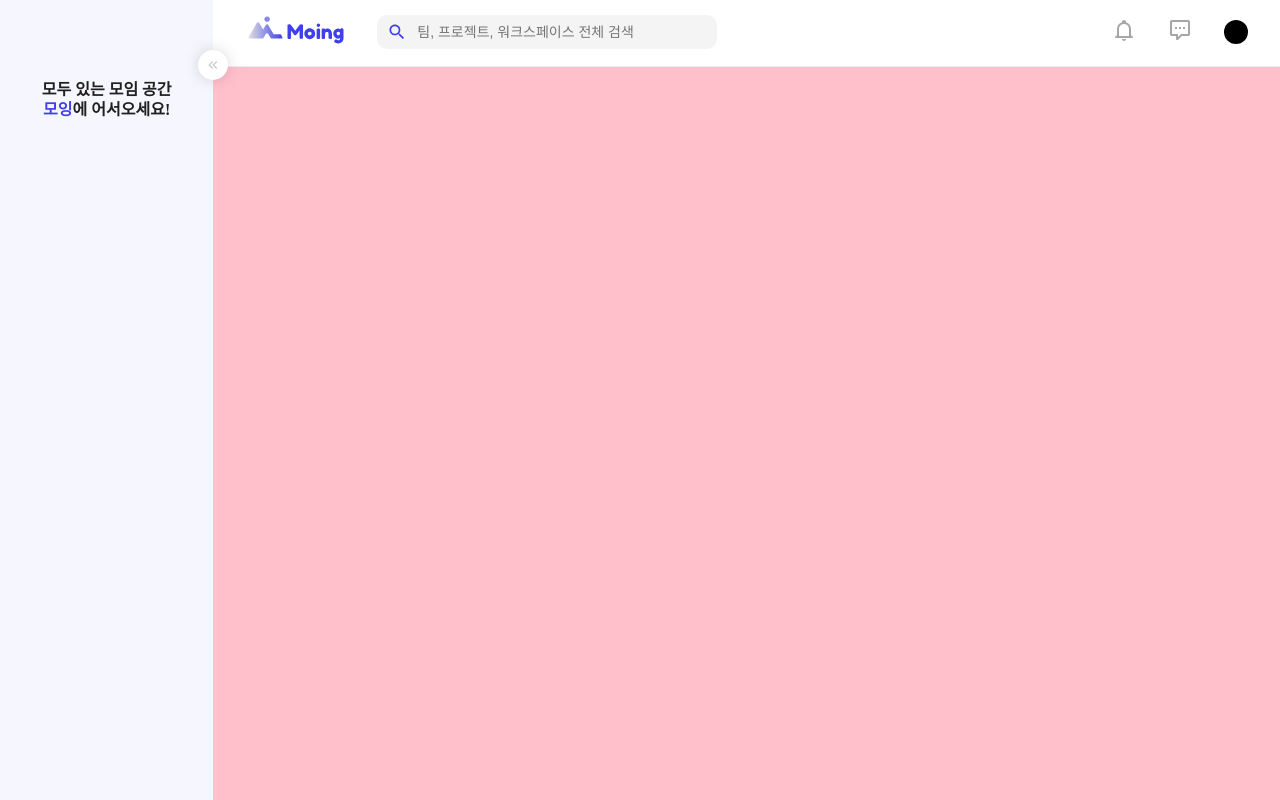
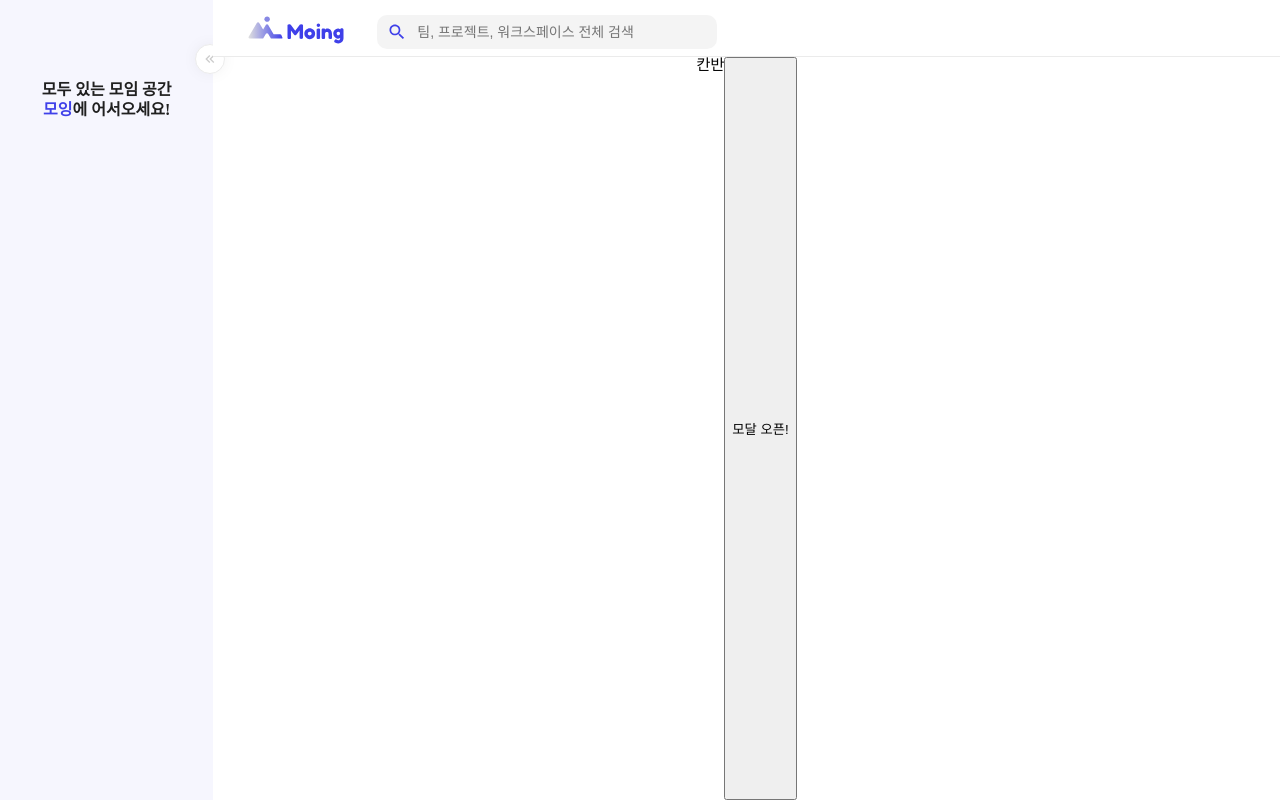
Before and after one commit to Moing-project/Moing-Workspace-FE, a React (Create React App) app: page /Kanban in a window 1280 px wide. Built offline with nearby package versions, Linux system fonts and the light colour scheme.

Commit message:
[add, modify] 페이지 레이아웃 수정, 모달 일부 구현

```diff
--- a/src/layout/SideBar.tsx
+++ b/src/layout/SideBar.tsx
@@ -1,6 +1,8 @@
+import { styled } from "styled-components";
 import { InitialSideBar } from "../styledComponents/SideBar";
+import { SideClose, SideOpen } from "../components/UsingIcons";
 
-export default function SideBar() {
+export default function SideBar({ toggleSidebar, sidebarOpen }: any) {
   return (
     <aside>
       <InitialSideBar>
@@ -9,6 +11,33 @@ export default function SideBar() {
           <span>모잉</span>에 어서오세요!
         </h1>
       </InitialSideBar>
+      <SideBarButton onClick={toggleSidebar}>
+        {sidebarOpen ? <SideClose /> : <SideOpen />}
+      </SideBarButton>
     </aside>
   );
 }
+
+const SideBarButton = styled.button`
+  position: absolute;
+  top: 44px;
+  right: -12px;
+  z-index: 1;
+  cursor: pointer;
+
+  display: flex;
+  justify-content: center;
+  align-items: center;
+  border: none;
+  background: #fff;
+  width: 30px;
+  height: 30px;
+  flex-shrink: 0;
+  border-radius: 50%;
+  border: 1px solid #ebebeb;
+  box-shadow: 0px 0px 18px -4px rgba(0, 0, 0, 0.1);
+
+  svg {
+    width: 20px;
+  }
+`;
--- a/src/layout/WorkspaceLayout.tsx
+++ b/src/layout/WorkspaceLayout.tsx
@@ -3,7 +3,6 @@ import styled from "styled-components";
 import HeaderWithToken from "./HeaderWithToken";
 import SideBar from "./SideBar";
 import { Outlet } from "react-router-dom";
-import { SideClose, SideOpen } from "../components/UsingIcons";
 
 export default function WorkspaceLayout() {
   const [sidebarOpen, setSidebarOpen] = useState(true);
@@ -13,18 +12,13 @@ export default function WorkspaceLayout() {
   };
 
   return (
-    <Wrapper>
-      <StyledSection $sidebarOpen={sidebarOpen}>
-        <SideBar />
-        <main>
-          <SideBarButton onClick={toggleSidebar}>
-            {sidebarOpen ? <SideClose /> : <SideOpen />}
-          </SideBarButton>
-          <HeaderWithToken />
-          <Outlet /> {/* 여기에 자식 라우트들이 렌더링됩니다 */}
-        </main>
-      </StyledSection>
-    </Wrapper>
+    <StyledLayout $sidebarOpen={sidebarOpen}>
+      <SideBar toggleSidebar={toggleSidebar} sidebarOpen={sidebarOpen} />
+      <section>
+        <HeaderWithToken />
+        <Outlet /> {/* 여기에 자식 라우트들이 렌더링됩니다 */}
+      </section>
+    </StyledLayout>
   );
 }
 
@@ -32,18 +26,13 @@ interface StyledSectionProps {
   $sidebarOpen: boolean;
 }
 
-const Wrapper = styled.div`
+const StyledLayout = styled.div<StyledSectionProps>`
   display: flex;
-  flex-direction: column;
-  height: 100vh;
-  overflow: hidden; /* 스크롤 막기 */
-`;
-
-const StyledSection = styled.section<StyledSectionProps>`
-  display: flex;
-  height: 100vh;
 
   aside {
+    height: 100vh;
+    position: sticky;
+    top: 0;
     box-sizing: border-box;
     display: flex;
     justify-content: center;
@@ -54,39 +43,15 @@ const StyledSection = styled.section<StyledSectionProps>`
     transition: flex 0.3s ease-in-out;
   }
 
-  & > main {
-    position: relative;
+  section {
     flex: ${({ $sidebarOpen }) => ($sidebarOpen ? "5" : "6")};
     /* flex: 4; */
     transition: flex 0.3s ease-in-out;
 
-    /* main {
-      height: 100vh;
-      display: flex;
-      justify-content: center;
-      padding-top: 20vh;
-    } */
+    main {
+      margin-top: 57px;
+      overflow-y: scroll;
+      height: calc(100vh - 57px); /* 높이 계산을 통해 콘텐츠 영역 제한 */
+    }
   }
 `;
-
-const SideBarButton = styled.button`
-  position: absolute;
-  top: 50px;
-  left: -15px;
-  cursor: pointer;
-
-  display: flex;
-  justify-content: center;
-  align-items: center;
-  border: none;
-  background: #fff;
-  width: 30px;
-  height: 30px;
-  flex-shrink: 0;
-  border-radius: 50%;
-  box-shadow: 0px 0px 18px -4px rgba(0, 0, 0, 0.3);
-
-  svg {
-    width: 20px;
-  }
-`;
--- a/src/page/Kanban.tsx
+++ b/src/page/Kanban.tsx
@@ -1,17 +1,28 @@
-// 모달 작업 요기서 !!
+import { useState } from "react";
 import styled from "styled-components";
+import Modal from "../components/Modal/Modal";
+import IssueModal from "./modals/IssueModal";
 
 export default function Kanban() {
+  const [isIssueModalOpen, setIsIssueModalOpen] = useState<boolean>(false);
+
+  const handleSetIsIssueModalOpen = () => setIsIssueModalOpen(true);
+  const handleSetIsIssueModalClose = () => setIsIssueModalOpen(false);
+
   return (
-    <KanbanLayoutMain>
-      <div></div>
-    </KanbanLayoutMain>
+    <>
+      <KanbanLayoutMain>
+        <div style={{ height: "1000px" }}>칸반</div>
+        <button onClick={handleSetIsIssueModalOpen}>모달 오픈!</button>
+      </KanbanLayoutMain>
+      <Modal isOpen={isIssueModalOpen} onClose={handleSetIsIssueModalClose}>
+        <IssueModal />
+      </Modal>
+    </>
   );
 }
 
 const KanbanLayoutMain = styled.main`
-  height: 100vh;
   display: flex;
   justify-content: center;
-  background: pink;
 `;
--- /dev/null
+++ b/src/page/modals/IssueModal.tsx
@@ -0,0 +1,6 @@
+import React from "react";
+import { ModalBody } from "./../../styledComponents/commons/Modals";
+
+export default function IssueModal() {
+  return <ModalBody>IssueModal</ModalBody>;
+}
--- a/src/styledComponents/Header.ts
+++ b/src/styledComponents/Header.ts
@@ -1,10 +1,12 @@
 import { styled } from "styled-components";
 
 export const HeaderLayout = styled.div`
+  position: fixed;
+  top: 0;
   width: 100%;
   height: 56px;
   border-bottom: 1px solid var(--gray-03);
-  background: var(--white-100);
+  background: #fff;
 `;
 
 export const HeaderBox = styled.div`
--- a/src/styledComponents/commons/Modals.ts
+++ b/src/styledComponents/commons/Modals.ts
@@ -65,46 +65,4 @@ export const ModalBody = styled.div`
   font-weight: 500;
   color: var(--gray-06);
   text-align: center;
-
-  h2 {
-    color: var(--font-main);
-    font-weight: 700;
-  }
-
-  section {
-    margin-top: 10px;
-
-    article {
-      position: relative;
-      display: flex;
-      justify-content: center;
-      align-items: center;
-      padding-bottom: 10px;
-
-      input {
-        border: none;
-        text-align: center;
-        font-weight: 600;
-
-        &:focus {
-          outline: none;
-        }
-      }
-
-      h3 {
-        position: absolute;
-        right: 0;
-        text-align: right;
-        color: #ff0000;
-        height: 20px;
-      }
-    }
-  }
-
-  & > div {
-    text-align: right;
-    color: var(--font-main);
-    margin-top: 16px;
-    font-size: 14px;
-  }
 `;
```
Also changed, not shown: src/components/Modal.tsx (deleted, +0 -53 lines), src/components/Portal.tsx (deleted, +0 -21 lines), src/components/modal.css (deleted, +0 -39 lines), 1 other file (tests, documents, lock files or other folders).
